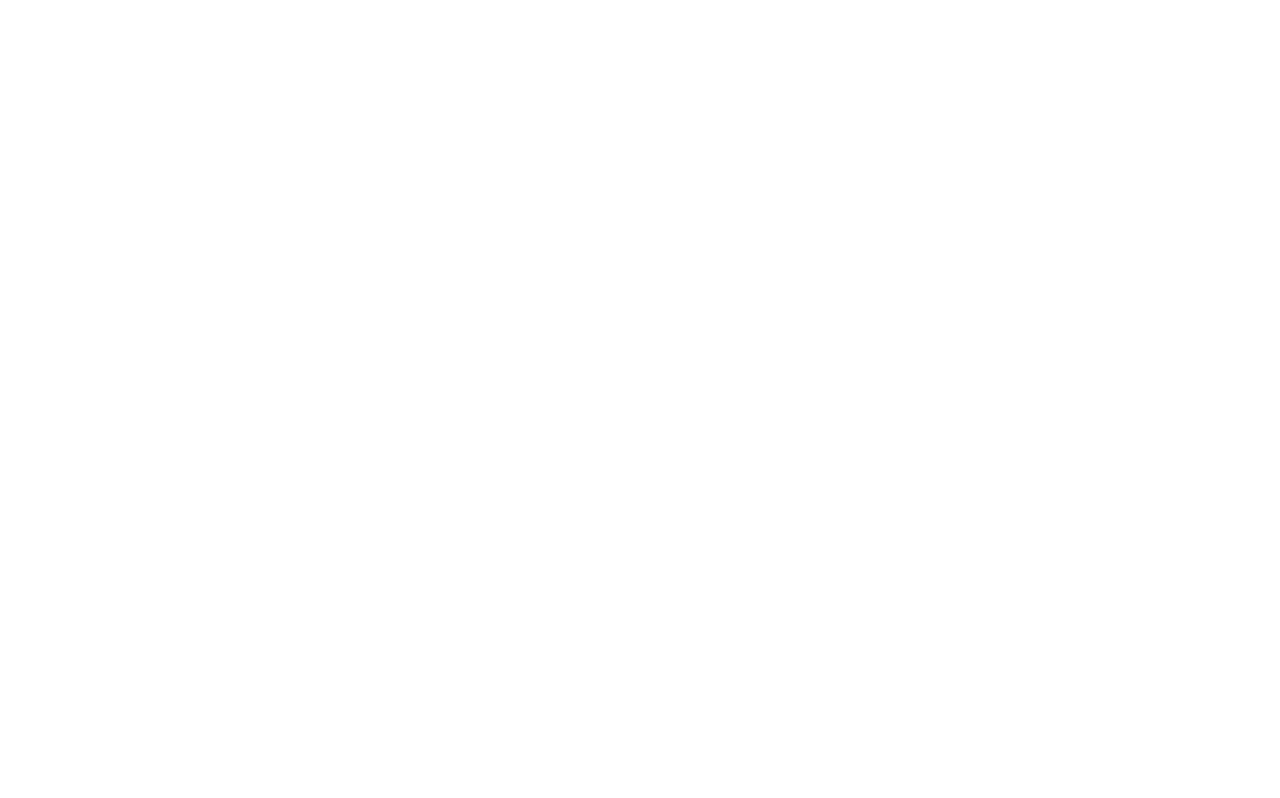
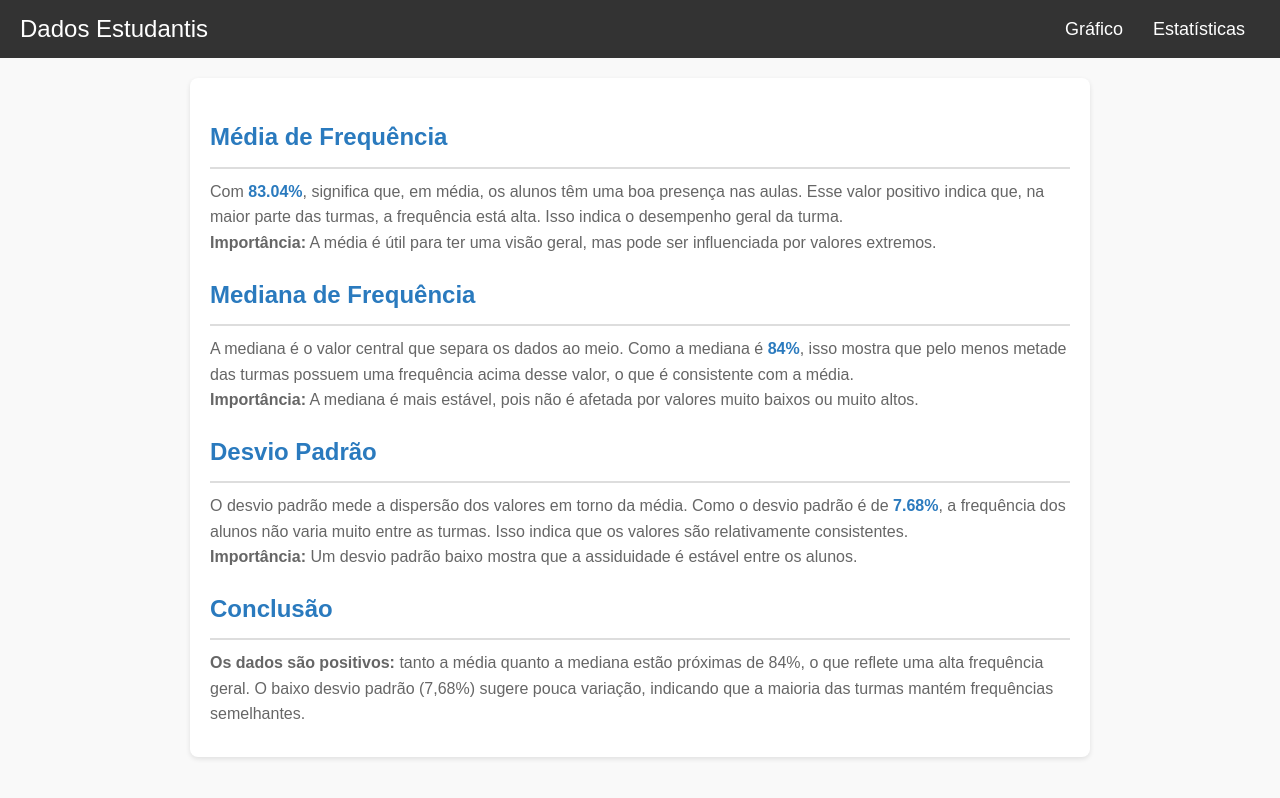
Before and after one commit to TalitaGabriela/app_estatistica_dupla_joao_e_talita, a website: page estatisticas.html in a window 1280 px wide. Drawn offline with Linux system fonts and the light colour scheme.

Commit message:
commit - estilização

```diff
--- a/estatisticas.html
+++ b/estatisticas.html
@@ -0,0 +1,130 @@
+<!DOCTYPE html>
+<html lang="pt-BR">
+  <head>
+    <meta charset="UTF-8" />
+    <meta name="viewport" content="width=device-width, initial-scale=1.0" />
+    <link rel="stylesheet" href="/style.css" />
+    <title>Análise de Frequência dos Alunos</title>
+    <style>
+      /* Estilização básica */
+      body {
+        font-family: Arial, sans-serif;
+        margin: 0;
+        padding: 0;
+        background-color: #f9f9f9;
+        color: #333;
+        line-height: 1.6;
+      }
+
+      .container {
+        margin: 20px auto;
+        padding: 20px;
+        max-width: 900px;
+        background: white;
+        border-radius: 8px;
+        box-shadow: 0 2px 5px rgba(0, 0, 0, 0.1);
+      }
+      h2 {
+        color: #2a7abe;
+        border-bottom: 2px solid #ddd;
+        padding-bottom: 10px;
+      }
+      .section {
+        margin-top: 20px;
+      }
+      .section p {
+        margin: 10px 0;
+      }
+      .highlight {
+        font-weight: bold;
+        color: #2a7abe;
+      }
+    </style>
+  </head>
+  <body>
+    <!-- Navbar -->
+    <nav class="navbar">
+      <div class="logo">
+        <a href="/">Dados Estudantis</a>
+      </div>
+      <ul class="nav-links">
+        <li><a href="grafico.html">Gráfico</a></li>
+        <li><a href="estatisticas.html">Estatísticas</a></li>
+      </ul>
+      <div class="hamburger" id="hamburger">
+        <span class="bar"></span>
+        <span class="bar"></span>
+        <span class="bar"></span>
+      </div>
+    </nav>
+
+    <div class="container">
+      <section class="section">
+        <h2>Média de Frequência</h2>
+        <p>
+          Com <span class="highlight" id="media">83.04%</span>, significa que,
+          em média, os alunos têm uma boa presença nas aulas. Esse valor
+          positivo indica que, na maior parte das turmas, a frequência está
+          alta. Isso indica o desempenho geral da turma.
+          <br />
+          <strong>Importância:</strong> A média é útil para ter uma visão geral,
+          mas pode ser influenciada por valores extremos.
+        </p>
+      </section>
+
+      <section class="section">
+        <h2>Mediana de Frequência</h2>
+        <p>
+          A mediana é o valor central que separa os dados ao meio. Como a
+          mediana é <span class="highlight" id="mediana">84.00%</span>, isso
+          mostra que pelo menos metade das turmas possuem uma frequência acima
+          desse valor, o que é consistente com a média.
+          <br />
+          <strong>Importância:</strong> A mediana é mais estável, pois não é
+          afetada por valores muito baixos ou muito altos.
+        </p>
+      </section>
+
+      <section class="section">
+        <h2>Desvio Padrão</h2>
+        <p>
+          O desvio padrão mede a dispersão dos valores em torno da média. Como o
+          desvio padrão é de
+          <span class="highlight" id="desvio">7.68%</span>, a frequência dos
+          alunos não varia muito entre as turmas. Isso indica que os valores são
+          relativamente consistentes.
+          <br />
+          <strong>Importância:</strong> Um desvio padrão baixo mostra que a
+          assiduidade é estável entre os alunos.
+        </p>
+      </section>
+
+      <section class="section">
+        <h2>Conclusão</h2>
+        <p>
+          <strong>Os dados são positivos:</strong> tanto a média quanto a mediana estão próximas
+          de 84%, o que reflete uma alta frequência geral. O baixo desvio padrão
+          (7,68%) sugere pouca variação, indicando que a maioria das turmas
+          mantém frequências semelhantes.
+        </p>
+      </section>
+    </div>
+
+    <script>
+      // Dados fictícios carregados automaticamente
+      const dadosFrequencia = {
+        media: 83.04,
+        mediana: 84.0,
+        desvioPadrao: 7.68,
+      };
+
+      // Exibição dinâmica no HTML
+      document.getElementById("media").textContent =
+        dadosFrequencia.media + "%";
+      document.getElementById("mediana").textContent =
+        dadosFrequencia.mediana + "%";
+      document.getElementById("desvio").textContent =
+        dadosFrequencia.desvioPadrao + "%";
+    </script>
+  </body>
+</html>
```
Also changed, not shown: index.html (+8 -4 lines), index.js (+4 -4 lines).
